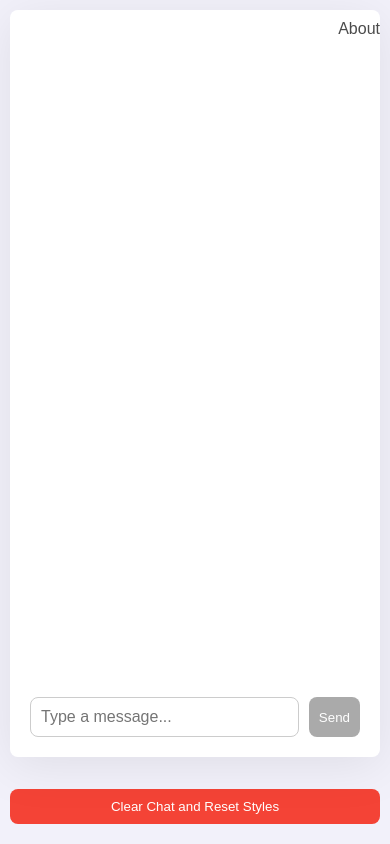
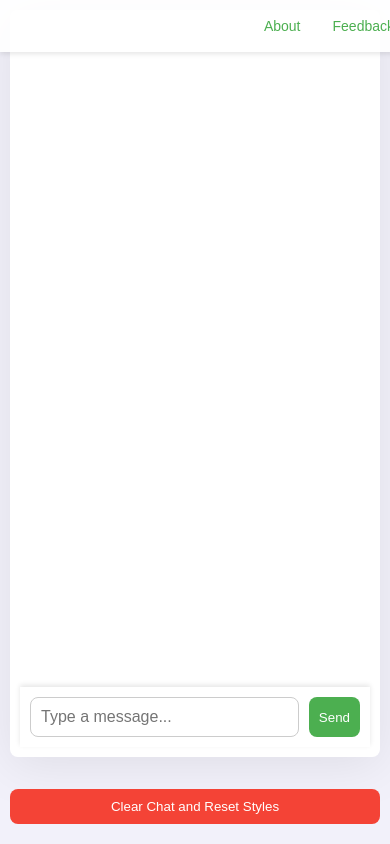
Before and after one commit to quietloudlab/designmewithme, a Python web app: template templates/chat_interface.html in a window 390 px wide. Run offline with Jinja, Linux system fonts and the light colour scheme; the template is opened without the code that fills it, so the values that code supplies are empty.

Commit message:
onboarding, enhanced visual design, feedback collection, and responsive design

```diff
--- a/static/chat_script.js
+++ b/static/chat_script.js
@@ -7,6 +7,10 @@ document.addEventListener('DOMContentLoaded', () => {
     const aboutButton = document.getElementById('about-button');
     const closeAbout = document.getElementById('close-about');
     const startChat = document.getElementById('start-chat');
+    const feedbackButton = document.getElementById('feedback-button');
+    const feedbackModal = document.getElementById('feedback-form');
+    const closeFeedback = document.getElementById('close-feedback');
+    const feedbackForm = document.getElementById('feedbackForm');
     let styleSheet = document.createElement('style');
     document.head.appendChild(styleSheet);
 
@@ -28,6 +32,31 @@ document.addEventListener('DOMContentLoaded', () => {
             aboutModal.style.display = 'none';
         }
     };
+
+    // Show the feedback modal when the Feedback button is clicked
+    feedbackButton.addEventListener('click', () => {
+        feedbackModal.style.display = 'block';
+    });
+
+    closeFeedback.addEventListener('click', () => {
+        feedbackModal.style.display = 'none';
+    });
+
+    window.onclick = (event) => {
+        if (event.target === feedbackModal) {
+            feedbackModal.style.display = 'none';
+        }
+    };
+
+    feedbackForm.addEventListener('submit', (event) => {
+        event.preventDefault();
+        const feedbackText = document.getElementById('feedbackText').value.trim();
+        if (feedbackText) {
+            console.log('Feedback:', feedbackText);  // Replace with your feedback handling logic
+            feedbackModal.style.display = 'none';
+            alert('Thank you for your feedback!');
+        }
+    });
 
     let currentStyles = {};
 
--- a/static/chat_style.css
+++ b/static/chat_style.css
@@ -1,3 +1,109 @@
+/* Menu Bar styles */
+#menu-bar {
+    position: fixed;
+    top: 0;
+    width: 100%;
+    background-color: rgba(255, 255, 255, 0.9);
+    box-shadow: 0 2px 5px rgba(0, 0, 0, 0.1);
+    display: flex;
+    justify-content: flex-end;
+    padding: 10px 20px;
+    z-index: 1000;
+}
+
+#menu-bar button {
+    background: none;
+    border: none;
+    color: #4CAF50;
+    font-size: 16px;
+    cursor: pointer;
+    padding: 10px 20px;
+}
+
+#menu-bar button:hover {
+    color: #45a049;
+}
+
+/* Modal styles */
+.modal {
+    display: none; /* Hidden by default */
+    position: fixed; /* Stay in place */
+    z-index: 1000; /* Sit on top */
+    left: 0;
+    top: 0;
+    width: 100%; /* Full width */
+    height: 100%; /* Full height */
+    overflow: auto; /* Enable scroll if needed */
+    background-color: rgb(0,0,0); /* Fallback color */
+    background-color: rgba(0,0,0,0.4); /* Black w/ opacity */
+    padding-top: 60px;
+}
+
+.modal-content {
+    background-color: #fefefe;
+    margin: 5% auto; /* 15% from the top and centered */
+    padding: 20px;
+    border: 1px solid #888;
+    width: 80%; /* Could be more or less, depending on screen size */
+    border-radius: 10px;
+    text-align: center;
+}
+
+.close-button {
+    color: #aaa;
+    float: right;
+    font-size: 28px;
+    font-weight: bold;
+}
+
+.close-button:hover,
+.close-button:focus {
+    color: black;
+    text-decoration: none;
+    cursor: pointer;
+}
+
+#start-chat {
+    padding: 10px 20px;
+    background-color: #4CAF50;
+    color: white;
+    border: none;
+    border-radius: 8px;
+    cursor: pointer;
+}
+
+#start-chat:hover {
+    background-color: #45a049;
+}
+
+/* Feedback Modal styles */
+#feedback-form .modal-content {
+    width: 70%;
+    padding: 20px;
+}
+
+#feedbackText {
+    width: 100%;
+    padding: 10px;
+    border: 1px solid #ccc;
+    border-radius: 8px;
+    margin-bottom: 10px;
+}
+
+#feedbackForm button {
+    padding: 10px 20px;
+    background-color: #4CAF50;
+    color: white;
+    border: none;
+    border-radius: 8px;
+    cursor: pointer;
+}
+
+#feedbackForm button:hover {
+    background-color: #45a049;
+}
+
+/* Chat Styles */
 html {
     height: 100%;
 }
@@ -52,6 +158,7 @@ body {
     bottom: 0;
     background-color: #FFF; /* Ensure input area has a background */
     padding: 10px;
+    box-shadow: 0 -2px 5px rgba(0, 0, 0, 0.1); /* Add a shadow to separate input area */
 }
 
 #chat-input {
@@ -64,7 +171,7 @@ body {
 
 #send-button {
     padding: 10px 20px;
-    background-color: #aaaaaa;
+    background-color: #4CAF50;
     color: white;
     border: none;
     border-radius: 8px;
@@ -72,7 +179,7 @@ body {
 }
 
 #send-button:hover {
-    background-color: #999999;
+    background-color: #45a049;
 }
 
 #clearChat {
@@ -100,6 +207,8 @@ body {
     align-self: flex-end;
     word-wrap: break-word;
     white-space: pre-wrap;
+    background-color: #E0F7FA;
+    color: #006064;
 }
 
 .bot-message {
@@ -109,6 +218,8 @@ body {
     align-self: flex-start;
     word-wrap: break-word;
     white-space: pre-wrap;
+    background-color: #FCE4EC;
+    color: #880E4F;
 }
 
 .loading-container {
@@ -140,84 +251,48 @@ body {
     font-size: 0.9em;
 }
 
-/* Menu Bar styles */
-#menu-bar {
-    position: fixed;
-    top: 0;
-    width: 100%;
-    display: flex;
-    justify-content: flex-end;
-    padding: 10px 20px;
-    z-index: 1000;
-    padding: 10px;
-}
-
-#menu-bar button {
-    background: none;
-    border: none;
-    color: #4b4b4b;
-    font-size: 16px;
-    cursor: pointer;
-    padding: 10px 20px;
-}
-
-#menu-bar button:hover {
-    color: #252525;
-}
-
-/* Modal styles */
-.modal {
-    display: none; /* Hidden by default */
-    position: fixed; /* Stay in place */
-    z-index: 1000; /* Sit on top */
-    left: 0;
-    top: 0;
-    width: 100%; /* Full width */
-    height: 100%; /* Full height */
-    overflow: auto; /* Enable scroll if needed */
-    background-color: rgb(0,0,0); /* Fallback color */
-    background-color: rgba(0,0,0,0.4); /* Black w/ opacity */
-    padding-top: 60px;
-}
-
-.modal-content {
-    background-color: #fefefe;
-    margin: 5% auto; /* 15% from the top and centered */
-    padding: 20px;
-    border: 1px solid #888;
-    width: 80%; /* Could be more or less, depending on screen size */
-    border-radius: 10px;
-    text-align: center;
-}
-
-.close-button {
-    color: #aaa;
-    float: right;
-    font-size: 28px;
-    font-weight: bold;
-}
-
-.close-button:hover,
-.close-button:focus {
-    color: black;
-    text-decoration: none;
+/* Tooltip styles */
+[data-tooltip] {
+    position: relative;
     cursor: pointer;
 }
 
-#start-chat {
-    padding: 10px 20px;
-    background-color: #4CAF50;
-    color: white;
-    border: none;
-    border-radius: 8px;
-    cursor: pointer;
+[data-tooltip]::before,
+[data-tooltip]::after {
+    text-transform: none;
+    font-size: 12px;
+    line-height: 1.2;
+    pointer-events: none;
+    opacity: 0;
+    position: absolute;
+    transition: all 0.15s ease;
 }
 
-#start-chat:hover {
-    background-color: #45a049;
+[data-tooltip]::before {
+    content: attr(data-tooltip);
+    background: rgba(60, 60, 60, 0.9);
+    color: #fff;
+    border-radius: 5px;
+    padding: 5px 10px;
+    bottom: 120%;
+    left: 50%;
+    transform: translateX(-50%);
+    white-space: nowrap;
 }
 
+[data-tooltip]::after {
+    content: '';
+    border: 5px solid transparent;
+    border-top-color: rgba(60, 60, 60, 0.9);
+    bottom: 115%;
+    left: 50%;
+    transform: translateX(-50%);
+}
 
+[data-tooltip]:hover::before,
+[data-tooltip]:hover::after {
+    opacity: 1;
+}
 
 @media (max-width: 600px) {
     #chat-container {
@@ -234,3 +309,20 @@ body {
         max-width: 100%;
     }
 }
+
+@media (max-width: 480px) {
+    #menu-bar button {
+        font-size: 14px;
+        padding: 8px 16px;
+    }
+
+    .modal-content {
+        width: 90%;
+        padding: 15px;
+    }
+
+    #start-chat {
+        padding: 8px 16px;
+        font-size: 14px;
+    }
+}
--- a/templates/chat_interface.html
+++ b/templates/chat_interface.html
@@ -10,6 +10,7 @@
     <!-- Minimal Menu Bar -->
     <div id="menu-bar">
         <button id="about-button">About</button>
+        <button id="feedback-button">Feedback</button>
     </div>
 
     <!-- About Modal -->
@@ -22,15 +23,27 @@
         </div>
     </div>
 
+    <!-- Feedback Modal -->
+    <div id="feedback-form" class="modal">
+        <div class="modal-content">
+            <span class="close-button" id="close-feedback">&times;</span>
+            <h2>Feedback</h2>
+            <form id="feedbackForm">
+                <textarea id="feedbackText" rows="4" placeholder="Your feedback..."></textarea>
+                <button type="submit">Submit</button>
+            </form>
+        </div>
+    </div>
+
     <div id="chat-container-container">
         <div id="chat-container">
             <div id="message-area"></div>
             <div id="input-area">
-                <input type="text" id="chat-input" placeholder="Type a message...">
-                <button id="send-button">Send</button>
+                <input type="text" id="chat-input" placeholder="Type a message..." data-tooltip="Type your message here...">
+                <button id="send-button" data-tooltip="Click to send your message">Send</button>
             </div>
         </div>
-        <button id="clearChat">Clear Chat and Reset Styles</button>
+        <button id="clearChat" data-tooltip="Clear chat and reset styles">Clear Chat and Reset Styles</button>
         <div id="feedback" class="feedback-container"></div>
     </div>
     <script src="../static/chat_script.js"></script>
```
Also changed, not shown: app.py (+316 -106 lines).
